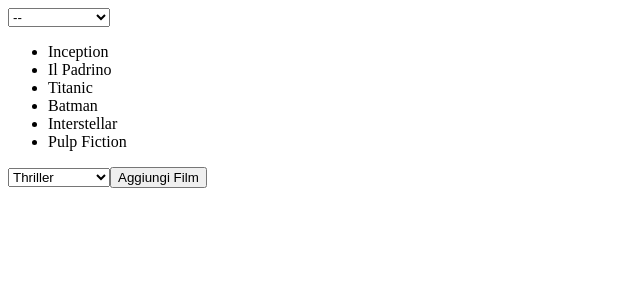
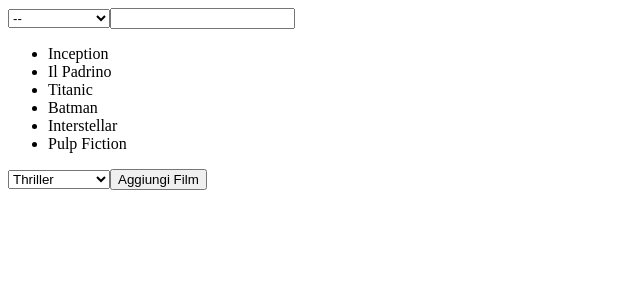
Before and after one commit to Deni0012/react-movie-filter, a React (Vite) app: page / in a window 1280 px wide. Shown: the top 300 px of the page, without its empty margins (0-640 px from the left). Built offline with nearby package versions, Linux system fonts and the light colour scheme.

Commit message:
feat: input for search for title

```diff
--- a/src/App.jsx
+++ b/src/App.jsx
@@ -8,8 +8,6 @@
   title: '',
   genere: ''
 }
-
-
 
 // Creazione della funzioni di App
 function App() {
@@ -76,6 +74,8 @@
           <option value="Azione">Azione</option>
         </select>
 
+        {/* Input per cercare per titolo */}
+        <input type="text" value={searchTitle} onChange={e => setSearchTitle(e.target.value)} />
       </div>
 
       {/* Lista dei film filtrati */}
@@ -88,10 +88,12 @@
       {/* Form per aggiungere un nuovo film */}
       <form onSubmit={newMoviesSubmit}>
 
+
         {/* Select per scegliere il genere */}
         <select
           value={newMovies.genere}
-          onChange={(e) => setNewMovies({ ...newMovies, genere: e.target.value })}>
+          onChange={(e) => setNewMovies({ ...newMovies, genere: e.target.value })}
+        >
           <option value="Thriller">Thriller</option>
           <option value="Fantascienza">Fantascienza</option>
           <option value="Azione">Azione</option>
```
